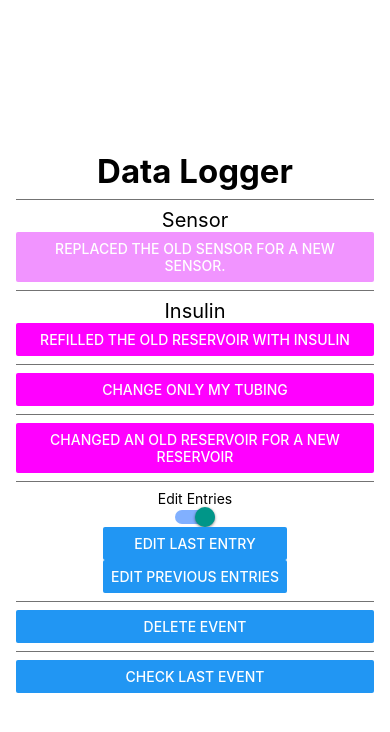
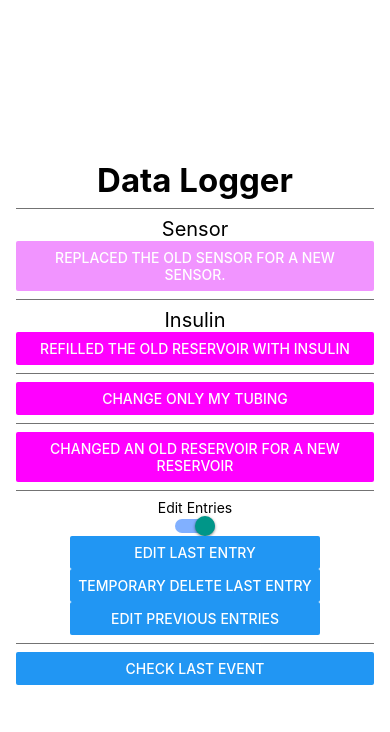
Before and after one commit to JamieBort/Data-Logging-App, a React Native app in the folder ReactNative/data-logging-app/: screen / in a window 390 px wide. Both pictures are taken after a click on the element 195 px from the left and 550 px from the top of the page. Shown: the top 732 px of the page. Built offline with nearby package versions, Linux system fonts and the light colour scheme.

Commit message:
Add more feedback to the end user.

```diff
--- a/ReactNative/data-logging-app/App.js
+++ b/ReactNative/data-logging-app/App.js
@@ -1,11 +1,12 @@
 // API call resources:
 // https://www.freecodecamp.org/news/react-native-networking-api-requests-using-fetchapi/
 
-// NOTE: for tomorrow
-// 1. implement deleting the last entry
-// 2. implement deleting other entries.
-// 3. moving the api functions to other components.
-// 4. while in the React_Native branch git rm all the other directories.
+// TODO:
+// - Determine whether I should use <View> when it apparently is not needed - when I am not getting any warnings to use one.
+// - Determine whether I want to move the api calls to other file(s).
+// - Implement deleting other entries.
+// - While in the "React_Native" branch git rm all the other directories.
+// - Add more data points to use.
 
 import { StyleSheet, Button, View, Text, Alert } from "react-native";
 import {
@@ -16,16 +17,15 @@ import {
 } from "@env";
 import React, { useState } from "react";
 import Toggle from "./Toggle";
-import ListAllComponent from "./ListAllComponent";
-import PostEventComponent from "./PostEventComponent";
+// import ListAllComponent from "./ListAllComponent";
+// import PostEventComponent from "./PostEventComponent";
 
 const Separator = () => <View style={styles.separator} />;
 
 const App = () => {
-  // TODO: Add
-  const [lastEvent, setLastEvent] = useState("");
+  const [lastEvent, setLastEvent] = useState([]);
   // POST event in Data Logging Base base in Airtable.
-  const postEvent = async (param) => {
+  const postAnEvent = async (param) => {
     try {
       const airtableData = {
         fields: {
@@ -41,7 +41,7 @@ const App = () => {
           headers: {
             "Content-Type": "application/json",
             Authorization: `Bearer ${AIRTABLE_TOKEN}`,
-            // Authorization: `Bearer ${wrong_TOKEN}`, // NOTE: for testing.
+            // Authorization: `Bearer ${wrong_TOKEN}`, // NOTE: Used for testing.
           },
           body: JSON.stringify(airtableData),
         },
@@ -55,19 +55,23 @@ const App = () => {
       const dataResponse = await response.json();
       console.log("dataResponse:", dataResponse);
       // console.log("typeof dataResponse.id:", typeof dataResponse.id);
-      setLastEvent(dataResponse.id);
-      // // NOTE: commented out for web development.
-      // Alert.alert("Event Created:", dataResponse.fields.Type);
+      setLastEvent([dataResponse.id, dataResponse.fields.Type]);
+
+      // NOTE: COMMENT OUT for web development.
+      Alert.alert("Event Created:", dataResponse.fields.Type);
     } catch (error) {
       console.log(error.message);
-      // // NOTE: commented out for web development.
-      // Alert.alert("Event NOT Created:", error.message);
+
+      // NOTE: COMMENT OUT for web development.
+      Alert.alert("Event NOT Created:", error.message);
+
+      // TODO: Determine whether to keep or remove this "return null". And why.
       return null;
     }
   };
 
   // The DELETE event in Data Logging Base base in Airtable.
-  const deleteEvent = async (param) => {
+  const deleteLastEvent = async (param) => {
     console.log("ID of event to be deleted:", param);
     fetch(
       `https://api.airtable.com/v0/${AIRTABLE_BASE_ID_DATA_LOGGING_BASE}/${TABLE_ID}/${param}`,
@@ -81,37 +85,53 @@ const App = () => {
     )
       .then((response) => response.json())
       .then((res) => {
-        console.log(res);
+        console.log("res:", res);
         console.log(res.id, " was deleted.");
+        console.log('"', lastEvent[1], '"was deleted.');
+        console.log("lastEvent:", lastEvent);
+
+        // NOTE: COMMENT OUT for web development.
+        Alert.alert("Event was deleted:", res.id);
 
         // const newTodoList = todoList.filter((todo) => id !== todo.id);
         // setTodoList(newTodoList);
       });
 
     console.log(param, " was deleted.");
-    setLastEvent("");
+    setLastEvent([]);
   };
 
   // Function for sending the event/action to the database.
-  const actionFunction = (param) => {
+  const confirmation = (param) => {
     console.log("Event sent:", param);
-    postEvent(param);
-    // // NOTE: commented out for web development.
-    // Alert.alert("Event to send:", param, [
-    //   {
-    //     text: "Cancel",
-    //     onPress: () => console.log("Cancel Pressed - don't send yet."),
-    //     style: "cancel",
-    //   },
-    //   {
-    //     text: "Accept",
-    //     onPress: () => {
-    //       postEvent(param);
-    //       // PostEventComponent.postEvent(param);
-    //       console.log("Accept Pressed");
-    //     },
-    //   },
-    // ]);
+
+    // // NOTE: COMMENT OUT for mobile development.
+    // postAnEvent(param);
+
+    // NOTE: COMMENT OUT for web development.
+    Alert.alert("Send this event?", param, [
+      {
+        text: "Cancel",
+        onPress: () => console.log("Cancel Pressed - don't send yet."),
+        style: "cancel",
+      },
+      {
+        text: "Accept",
+        onPress: () => {
+          postAnEvent(param);
+          // PostEventComponent.postAnEvent(param);
+          console.log("Accept Pressed");
+        },
+      },
+    ]);
+  };
+
+  const checkLastEvent = () => {
+    console.log("lastEvent", lastEvent);
+
+    // NOTE: COMMENT OUT for web development.
+    Alert.alert("lastEvent ID:", lastEvent[0]);
+    Alert.alert("lastEvent Name:", lastEvent[1]);
   };
 
   return (
@@ -124,7 +144,7 @@ const App = () => {
           title="Replaced the old sensor for a new sensor."
           color="#f194ff"
           onPress={() =>
-            actionFunction("Replaced the old sensor for a new sensor.")
+            confirmation("Replaced the old sensor for a new sensor.")
           }
         ></Button>
       </View>
@@ -135,39 +155,42 @@ const App = () => {
           title="Refilled the old reservoir with insulin"
           color="#f0f"
           onPress={() =>
-            actionFunction("Refilled the old reservoir with insulin")
+            confirmation("Refilled the old reservoir with insulin")
           }
         ></Button>
         <Separator />
         <Button
           title="Change only my tubing"
           color="#f0f"
-          onPress={() => actionFunction("Change only my tubing")}
+          onPress={() => confirmation("Change only my tubing")}
         ></Button>
         <Separator />
         <Button
           title="Changed an old reservoir for a new reservoir"
           color="#f0f"
           onPress={() =>
-            actionFunction("Changed an old reservoir for a new reservoir")
+            confirmation("Changed an old reservoir for a new reservoir")
           }
         ></Button>
       </View>
 
       <Separator />
-      <Toggle name="Edit Entries" />
-      <Separator />
+      <Toggle
+        name="Edit Entries"
+        handleEvent={() => deleteLastEvent(lastEvent[0])}
+      />
+
+      {/* NOTE: not using right now. */}
+      {/* <Separator />
       <Button
         title="Delete event"
-        onPress={() => deleteEvent(lastEvent)}
-      ></Button>
-      {/* <View>
-        <Toggle name="Toggle to page of all entries" />
-      </View> */}
+        onPress={() => deleteLastEvent(lastEvent)}
+      ></Button> */}
+
       <Separator />
       <Button
         title="Check Last Event"
-        onPress={() => console.log("lastEvent", lastEvent)}
+        onPress={() => checkLastEvent()}
       ></Button>
 
       {/* <ListAllComponent /> */}
--- a/ReactNative/data-logging-app/Toggle.js
+++ b/ReactNative/data-logging-app/Toggle.js
@@ -1,5 +1,5 @@
 import React, { useState } from "react";
-import { View, Switch, StyleSheet, Text, Button } from "react-native";
+import { StyleSheet, Button, View, Text, Switch, Alert } from "react-native";
 
 const Toggle = (props) => {
   const [isEnabled, setIsEnabled] = useState(false);
@@ -10,19 +10,35 @@ const Toggle = (props) => {
       <View>
         <Button
           title="Edit last entry"
-          onPress={() =>
+          onPress={() => {
             console.log(
               "Would you like to delete the last entry? Or would you like to edit the last entry?",
-            )
-          }
+            );
+            // // NOTE: commented out for web development.
+            // Alert.alert(
+            //   "Notice",
+            //   "Right now this button does not do anything.",
+            // );
+          }}
         />
+
+        <Button
+          title="Temporary delete last entry"
+          onPress={props.handleEvent}
+        />
+
         <Button
           title="Edit previous entries"
-          onPress={() =>
+          onPress={() => {
             console.log(
-              "Would you like to delete the previous entries? Or would you like to edit the previous entries?",
-            )
-          }
+              "Would you like to delete a previous entries? Or would you like to edit a previous entries?",
+            );
+            // // NOTE: commented out for web development.
+            // Alert.alert(
+            //   "Notice",
+            //   "Right now this button does not do anything.",
+            // );
+          }}
         />
       </View>
     );
```
